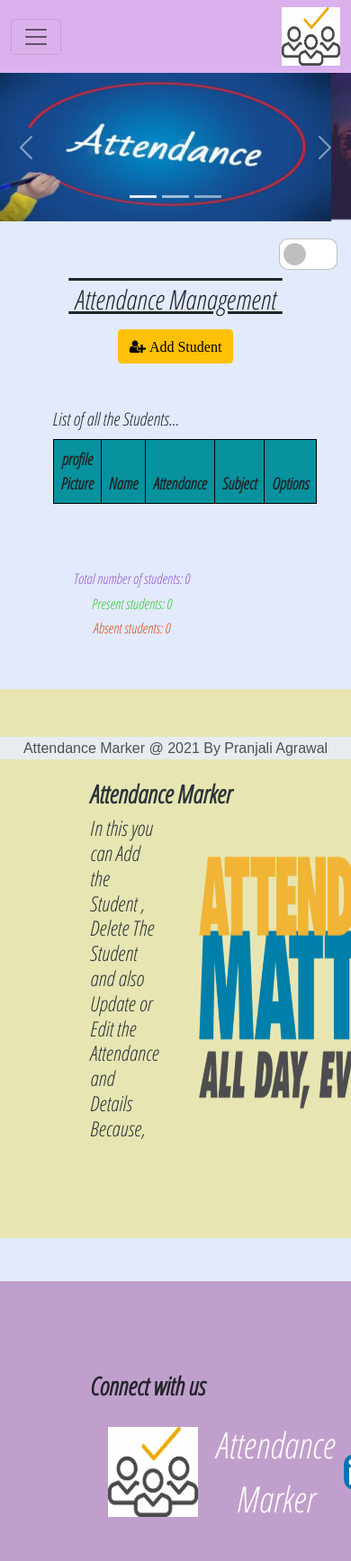
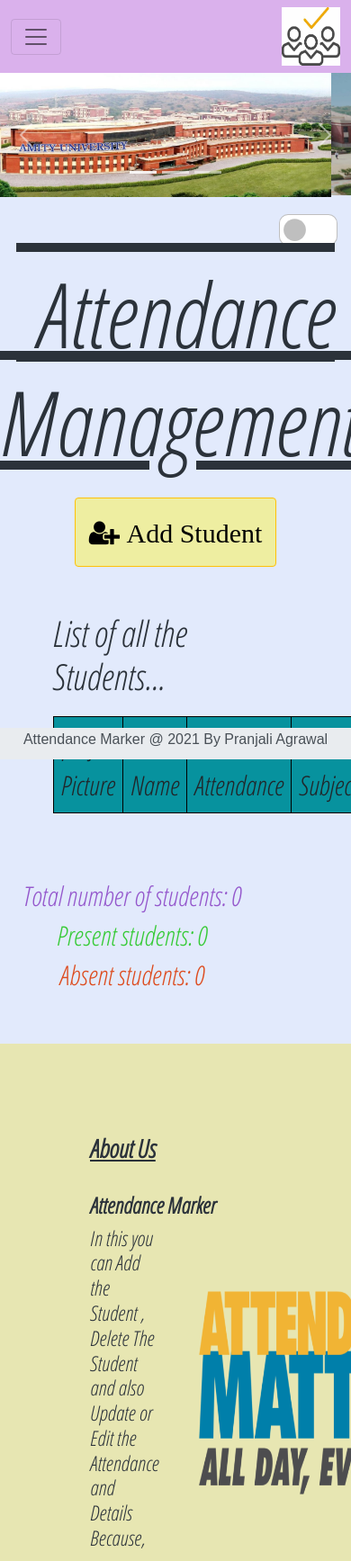
Before and after one commit to pranjali570/Attendance, a plain HTML site: page index.html in a window 390 px wide. Shown: the top 1735 px of the page at 90% size. Drawn offline with nearby package versions, Linux system fonts and the light colour scheme.

Commit message:
CSS added

```diff
--- a/index.html
+++ b/index.html
@@ -59,23 +59,23 @@
         </div>
         <div class="carousel-inner">
           <div class="carousel-item active">
-            <img src="./images/attendance.jpg" class="d-block w-100" alt="attendance">
-            <div class="carousel-caption d-none d-md-block">
-              <h4>Mark Attendance</h4>
+            <img src="./images/amityuniversity1.jpg" class="d-block w-100" alt="amity">
+            <div class="carousel-caption d-none d-md-block" style="color: #000000; font-weight: bolder;">
+              <h3>Mark Attendance</h3>
               <p>Mark The Attendance with Ease. Delete and Update it any Time</p>
             </div>
           </div>
           <div class="carousel-item">
-            <img src="./images/day.jpeg" class="d-block w-100" alt="day">
-            <div class="carousel-caption d-none d-md-block">
-                <h4>Mark Attendance</h4>
+            <img src="./images/amityuniversity2.jpg" class="d-block w-100" alt="hostel">
+            <div class="carousel-caption d-none d-md-block" style="color: #000000; font-weight: bolder;">
+                <h3>Mark Attendance</h3>
                 <p>Mark The Attendance with Ease. Delete and Update it any Time</p>
             </div>
           </div>
           <div class="carousel-item">
-            <img src="./images/night.png" class="d-block w-100" alt="night">
-            <div class="carousel-caption d-none d-md-block">
-                <h4>Mark Attendance</h4>
+            <img src="./images/amityuniversity3.jpg" class="d-block w-100" alt="auditorium">
+            <div class="carousel-caption d-none d-md-block" style="color: #000000; font-weight: bolder; ">
+                <h3>Mark Attendance</h3>
                 <p>Mark The Attendance with Ease. Delete and Update it any Time</p>
             </div>
           </div>
@@ -96,7 +96,7 @@
 
     <br/><br/>
     <div class="head-add-student">
-        <h2 class="heading">&nbsp;Attendance Management&nbsp;</h2>
+        <h1 class="heading">&nbsp;Attendance Management&nbsp;</h1>
         <div class="add__student__btn__modale__only" >
             <button class="btn btn-warning float-right" data-bs-toggle="modal" data-bs-target="#addNewModal">
                 <i class="fa fa-thin fa-user-plus">&nbsp;Add Student</i>
@@ -147,13 +147,13 @@
     <div class="students-list-container">
         <table class="table table-hover table-responsive table-bordered" style="border: 1px solid black;">
             <thead>
-                <h5 style="margin-top:50px; margin-bottom: 10px;">List of all the Students...</h5>
+                <h5 style="margin-top:50px; margin-bottom: 20px; font-size: 40px; font-weight: 70;">List of all the Students...</h5>
                 <tr>
-                    <th style="text-align:center; background-color:#07929e;"><b>profile Picture</b></th>
-                    <th style="text-align:center; background-color:#07929e;"><b>Name</b></th>
-                    <th style="text-align:center; background-color:#07929e;"><b>Attendance</b></th>
-                    <th style="text-align:center; background-color:#07929e;"><b>Subject</b></th>
-                    <th style="text-align:center; background-color:#07929e;"><b>Options</b></th>
+                    <th style="text-align:center; background-color:#07929e; font-size: 30px; font-weight: 50;"><b>profile Picture</b></th>
+                    <th style="text-align:center; background-color:#07929e; font-size: 30px; font-weight: 50;"><b>Name</b></th>
+                    <th style="text-align:center; background-color:#07929e; font-size: 30px; font-weight: 50;"><b>Attendance</b></th>
+                    <th style="text-align:center; background-color:#07929e; font-size: 30px; font-weight: 50;"><b>Subject</b></th>
+                    <th style="text-align:center; background-color:#07929e; font-size: 30px; font-weight: 50;"><b>Options</b></th>
                 </tr>
             </thead>
             <tbody id="students_details">
@@ -165,32 +165,31 @@
     <br><br>
     <div class="std-summary" id="students_summary">
         <!-- students summary -->
-        <h6 style="color: rgb(148, 87, 204);">Total number of students: <span id="Total-std">0</span></h6>
-        <h6 style="color: rgb(53, 202, 53);">Present students: <span id="Present-std">0</span></h6>
-        <h6 style="color: rgb(221, 75, 30);">Absent students: <span id="Absent-std">0</span></h6>
+        <h6 style="color: rgb(148, 87, 204); font-size: 30px; font-weight: 50;">Total number of students: <span id="Total-std">0</span></h6>
+        <h6 style="color: rgb(53, 202, 53); font-size: 30px; font-weight: 50;">Present students: <span id="Present-std">0</span></h6>
+        <h6 style="color: rgb(221, 75, 30); font-size: 30px; font-weight: 50;">Absent students: <span id="Absent-std">0</span></h6>
     </div>
-
-    <br><br>
-    <div id="aboutUs">
-        <h1><b>Attendance Marker</b></h1>
+    <br>
+    <br>
+    <div id="aboutUs" >
+        <h1><b><u>About Us</u></b></h1>
+        <br>
+        <h2><b>Attendance Marker</b></h2>
         <div>
             <h3>
                 In this you can Add the Student , Delete The Student and also Update or Edit the Attendance and Details Because,
             </h3>
-            <div>
-                <img src="./images/AM.png" alt="oip" style="width: 400px;">
-            </div>
+            <img src="./images/AM.png" alt="oip" style="width: 400px;">
         </div>
-
     </div>
 
     <br><br>
-    <div id="contactUs">
-        <h1><b>Connect with us</b></h1>
+    <div id="contactUs" >
+        <h1><b><u>Connect with us</u></b></h1>
         <div>
             <div>
                 <img src="./images/logo.jfif" style="margin: 20px; width: 100px; height: 100px;" />
-                <a target="_blank" href="https://github.com/pranjali570/attendance" style="text-decoration:none; font-size: 2.5rem; color: rgb(255, 255, 255);"> Attendance Marker</a>
+                <a target="_blank" href="https://github.com/pranjali570/attendance" style="text-decoration:none; font-size: 2.5rem; color: #2b323a;"> Attendance Marker</a>
             </div>
             <div>
             <a href="https://www.linkedin.com/in/pranjali-agrawal-b25b061a9/">
--- a/style.css
+++ b/style.css
@@ -4,15 +4,15 @@
 }
 .navbar {
     background-color: #dab1ec;
+    color: #2b323a;
+    font-size: 25px;
+    font-weight: 70px;
 }
 
 .body-bg {
     background-color: #e2eafc;
+    color: #2b323a;
     font-family: 'Open Sans Condensed', sans-serif;
-    /* background-image: url(images/day.jpeg);
-    background-repeat: no-repeat;
-    background-attachment: fixed;
-    background-size: cover; */
 
 }
 .navbar-dark {
@@ -31,11 +31,17 @@ div.head-add-student {
     text-align: center;
     margin:0 auto;
 }
-div.head-add-student h2 {
-    font-size: 30px;
+div.head-add-student h1 {
+    font-size: 100px;
     font-weight: 100;
     text-decoration: overline underline;
-    margin-bottom: 15px;
+    margin-bottom: 25px;
+}
+div.head-add-student button {
+    font-size: 30px;
+    font-weight: 700;
+    padding: 15px;
+    background-color: rgb(238, 238, 161);
 }
 div.students-list-container {
     width:70%;
@@ -60,6 +66,7 @@ div#aboutUs {
 div#aboutUs div{
     display: flex;
     justify-content: space-between;
+    align-items: center;
 }
 div#contactUs {
     background-color: #c19fcc;
@@ -76,7 +83,7 @@ div#contactUs div {
 .footer-content{
     background-color: #e9ecef;
     border-style: none;
-    height: 25px;
+    height: 35px;
     width: 100%;
     margin-top: 10px;
     text-align: center;
```
Also changed, not shown: images/amityuniversity1.jpg (added), images/amityuniversity2.jpg (added), images/amityuniversity3.jpg (added), images/attendance.jpg (deleted), images/day.jpeg (deleted), images/night.png (deleted).
